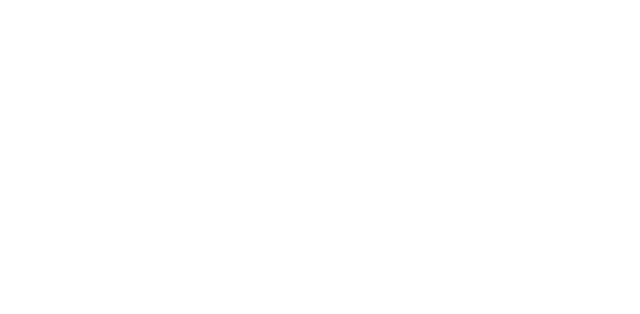
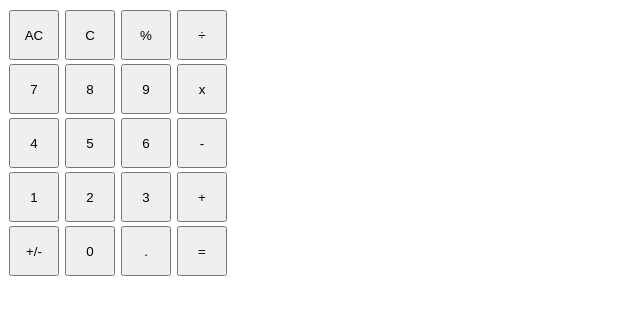
Before and after one commit to Lasspeng/calculator-project, a plain HTML site: page index.html in a window 1280 px wide. Shown: the whole page, without its empty margins (0-640 px from the left). Drawn offline with Linux system fonts and the light colour scheme.

Commit message:
Create all buttons for calculator

```diff
--- a/index.html
+++ b/index.html
@@ -7,6 +7,38 @@
     <script src="script.js" defer></script>
   </head>
   <body>
+    <div id="calculator">
+      <div class="row">
+        <button class="clear-all">AC</button>
+        <button class="clear-current">C</button>
+        <button class="percent">%</button>
+        <button class="divide">÷</button>
+      </div>
+      <div class="row">
+        <button class="number">7</button>
+        <button class="number">8</button>
+        <button class="number">9</button>
+        <button class="multiply">x</button>
+      </div>
+      <div class="row">
+        <button class="number">4</button>
+        <button class="number">5</button>
+        <button class="number">6</button>
+        <button class="subtract">-</button>
+      </div>
+      <div class="row">
+        <button class="number">1</button>
+        <button class="number">2</button>
+        <button class="number">3</button>
+        <button class="add">+</button>
+      </div>
+      <div class="row">
+        <button class="positive/negative">+/-</button>
+        <button class="number">0</button>
+        <button class="decimal">.</button>
+        <button class="equals">=</button>
 
+      </div>
+    </div>
   </body>
 </html>
--- a/styles.css
+++ b/styles.css
@@ -0,0 +1,5 @@
+button {
+  min-width: 50px;
+  min-height: 50px;
+  margin: 2px 1px;
+}
```
